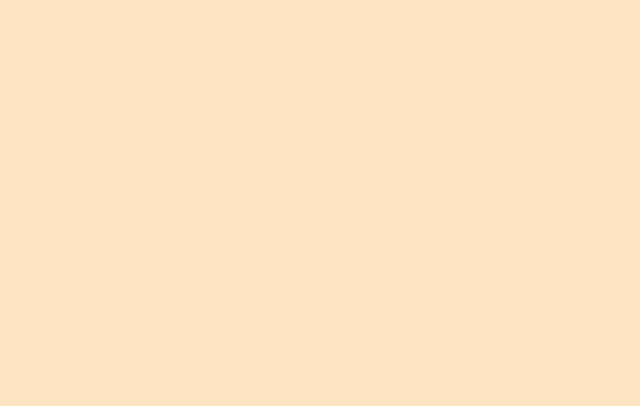
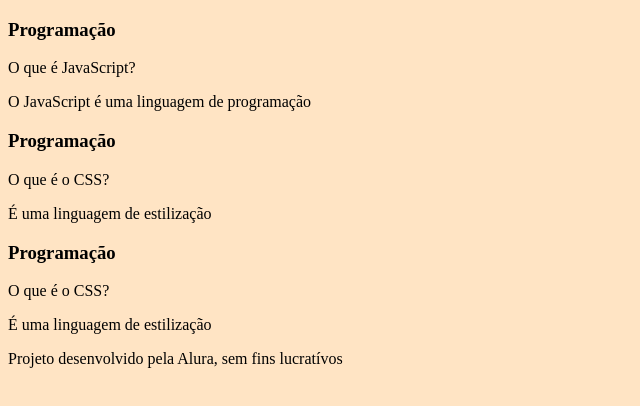
Before and after one commit to Lferreira77/flashcard, a plain HTML site: page Index.html in a window 1280 px wide. Shown: the whole page, without its empty margins (0-640 px from the left). Drawn offline with Linux system fonts and the light colour scheme.

Commit message:
Update Index.html

```diff
--- a/Index.html
+++ b/Index.html
@@ -1,13 +1,51 @@
 <!DOCTYPE html>
 <html lang="pt-br">
 <head>
-    <meta charset="=UTF-8">
-    <meta name="viewport" content="widht=device-widht,initial-scale=1.0">
-    <link rel="stylesheet" href="assets/Style.css">
+    <meta charset="UTF-8">
+    <meta name="viewport" content="width=device-width, initial-scale=1.0">
+    <link rel="stylesheet" href="assets/style.css">
     <title>Flashcard</title>
 </head>
 <body>
     <main>
-        <section id="container"
-        <article class="cartao">
-        <div class="
+        <section id="container">
+            <article class="cartao">
+                <div class="cartao__conteudo">
+                    <h3>Programação</h3>
+                    <div class="cartao__conteudo__pergunta">
+                        <p>O que é JavaScript?</p>
+                    </div>
+                    <div class="cartao__conteudo__resposta">
+                        <p>O JavaScript é uma linguagem de programação</p>
+                    </div>
+                </div>
+            </article>
+            <article class="cartao">
+                <div class="cartao__conteudo">
+                    <h3>Programação</h3>
+                    <div class="cartao__conteudo__pergunta">
+                        <p>O que é o CSS?</p>
+                    </div>
+                    <div class="cartao__conteudo__resposta">
+                        <p>É uma linguagem de estilização</p>
+                    </div>
+                </div>
+            </article>
+            <article class="cartao">
+                <div class="cartao__conteudo">
+                    <h3>Programação</h3>
+                    <div class="cartao__conteudo__pergunta">
+                        <p>O que é o CSS?</p>
+                    </div>
+                    <div class="cartao__conteudo__resposta">
+                        <p>É uma linguagem de estilização</p>
+                    </div>
+                </div>
+            </article>
+        </section>
+    </main>
+    <footer>
+        <p>Projeto desenvolvido pela Alura, sem fins lucratívos</p>
+    </footer>
+</body>
+</html>
```
